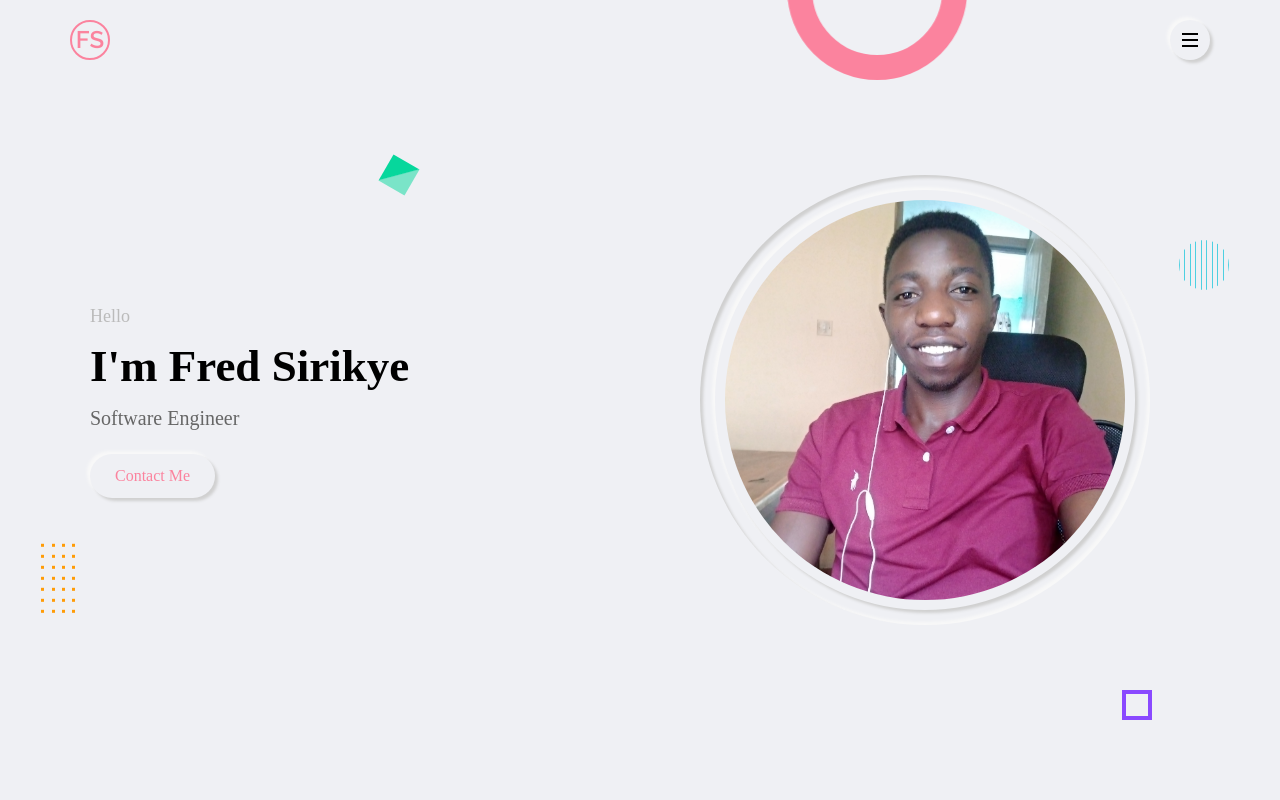
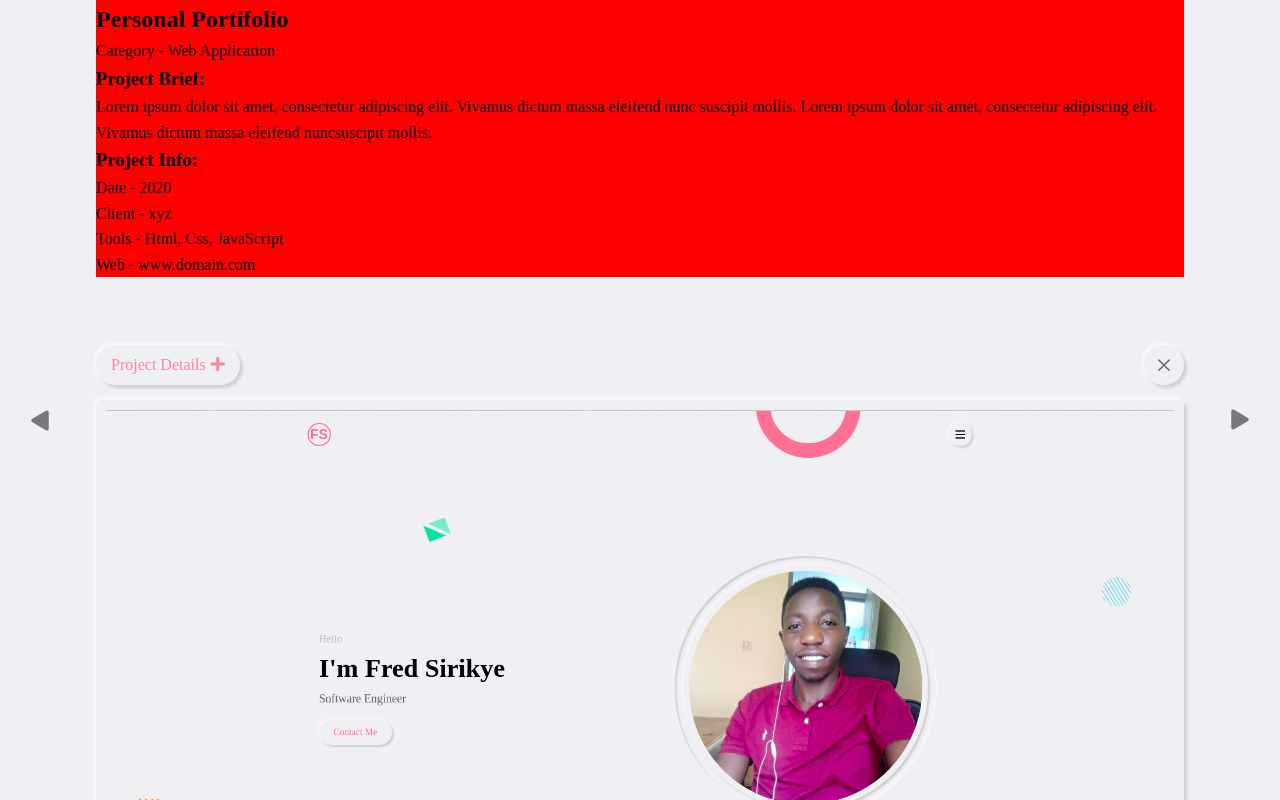
Before and after one commit to Sirikye/portfolio, a website: page dist/index.html in a window 1280 px wide. Shown: the top 800 px of the page. Drawn offline with Linux system fonts and the light colour scheme.

Commit message:
Project section added

```diff
--- a/dist/css/style.css
+++ b/dist/css/style.css
@@ -27,7 +27,9 @@ body{
   font-size: 16px;
   line-height: 1.6;
   overflow-x: hidden;
+  font-family: 'Raleway' sans-serif;
   background-color: var(--bg-black-50);
+  overflow-y: hidden;
 }
 
 a{
@@ -919,3 +921,140 @@ Header
   .portfolio-section .portfolio-item .portfolio-item-details{
     display: none;
   }
+
+  /*-------------------------------------------------------
+    Portfolio popup
+  -------------------------------------------------------*/
+  .portfolio-popup{
+    background-color: var(--bg-black-50);
+    position: fixed;
+    left: 0;
+    top: 0;
+    width: 100%;
+    height: 100%;
+    z-index: 1000;
+    overflow-y: auto;
+  }
+
+  .portfolio-popup .pp-details{
+    background-color: red;
+    max-width: 1350px;
+    width: 85%;
+    margin: auto;
+  }
+
+  .portfolio-popup .pp-details-inner{
+    padding: ;
+  }
+
+  .portfolio-popup .pp-main{
+    min-height: 100vh;
+    max-width: 1350px;
+    width: 85%;
+    margin: auto;
+    display: flex;
+    align-items: center;
+    justify-content: center;
+  }
+
+  .portfolio-popup .pp-main .pp-main-inner{
+    padding: 70px 0 50px;
+
+    position: relative;
+  }
+
+  .portfolio-popup .pp-main .pp-main-inner .pp-img{
+    max-width: 100%;
+    width: auto;
+    height: auto;
+    padding: 10px;
+    border-radius: 5px;
+
+  }
+
+  .portfolio-popup .pp-project-details-btn{
+    position: absolute;
+    left: 0;
+    top: 15px;
+    border-radius: 30px;
+    font-weight: 500;
+    font-size: 16px;
+    cursor: pointer;
+    color: var(--skin-color);
+    padding: 0 15px;
+    height: 40px;
+    line-height: 40px;
+    transition: all 0.3s ease;
+  }
+
+  .portfolio-popup .pp-project-details-btn i{
+    margin-left: 5px;
+  }
+
+  .portfolio-popup .pp-project-details-btn::after{
+    border-radius: 30px;
+  }
+
+  .portfolio-popup .pp-close{
+    position: absolute;
+    right: 0;
+    top: 15px;
+    width: 40px;
+    height: 40px;
+    text-align: center;
+    line-height: 40px;
+    border-radius: 50%;
+    font-size: 30px;
+    color: var(--text-dark-600);
+    font-weight: 500;
+    transition: all 0.3s ease;
+  }
+
+
+.portfolio-popup .pp-close::after{
+  border-radius: 50%;
+}
+
+.portfolio-popup .pp-counter{
+  position: absolute;
+  border: 5px;
+  right: 0;
+  font-size: 16px;
+  height: 40px;
+  line-height: 40px;
+  border-radius: 30px;
+  padding: 0 15px;
+  color: var(--text-dark-600);
+}
+.portfolio-popup .pp-prev,
+.portfolio-popup .pp-next{
+  position: fixed;
+  top: 50%;
+  height: 40px;
+  width: 40px;
+  text-align: center;
+  font-size: 20px;
+  cursor: pointer;
+  z-index: 1011;
+  color: var(--text-dark-900);
+  transition: all 0.3s ease;
+  opacity: 0.5;
+}
+
+.portfolio-popup .pp-prev:hover,
+.portfolio-popup .pp-next:hover{
+  opacity: 1;
+}
+
+.portfolio-popup .pp-prev i,
+.portfolio-popup .pp-next i{
+  line-height: 40px;
+}
+
+.portfolio-popup .pp-prev{
+  left: 20px;
+  transform: rotate(180deg);
+}
+.portfolio-popup .pp-next{
+  right: 20px;
+}
--- a/dist/index.html
+++ b/dist/index.html
@@ -634,14 +634,59 @@
           <!-- Start portfolio item details -->
         </div>
         <!-- End portfolio item -->
-
-
-
       </div>
       <!-- End portfolio items -->
     </div>
   </section>
   <!-- End portfolio Section -->
+
+  <!-- Start portfolio Popup Section -->
+  <div class="pp portfolio-popup">
+    <div class="pp-details">
+      <div class="pp-details-inner">
+        <div class="pp-title">
+          <h2>Personal Portifolio</h2>
+          <p>Category - <span class="pp-project-category">Web Application</span></p>
+        </div>
+        <div class="pp-project-details">
+          <div class="row">
+            <div class="description">
+              <h3>Project Brief:</h3>
+              <p>
+                Lorem ipsum dolor sit amet, consectetur adipiscing elit. Vivamus dictum massa eleifend nunc
+                suscipit mollis. Lorem ipsum dolor sit amet, consectetur adipiscing elit. Vivamus dictum massa eleifend
+                nuncsuscipit mollis.
+              </p>
+            </div>
+            <div class="info">
+              <h3>Project Info:</h3>
+              <ul>
+                <li>Date - <span>2020</span></li>
+                <li>Client - <span>xyz</span></li>
+                <li>Tools - <span>Html, Css, JavaScript</span></li>
+                <li>Web - <span>www.domain.com</span></li>
+              </ul>
+            </div>
+          </div>
+        </div>
+      </div>
+    </div>
+    <div class="pp-main">
+      <div class="pp-main-inner">
+        <div class="pp-project-details-btn outer-shadow hover-in-shadow">
+          Project Details<i class="fas fa-plus"></i>
+        </div>
+        <div class="pp-close outer-shadow hover-in-shadow">&times;</div>
+        <img src="images/port/pp.png" alt="" class="pp-img outer-shadow">
+        <div class="pp-counter">1 of 6</div>
+      </div>
+      <!-- pp Navigation -->
+      <div class="pp-prev"><i class="fas fa-play"></i></div>
+      <div class="pp-next"><i class="fas fa-play"></i></div>
+      <!-- End pp Navigation -->
+    </div>
+  </div>
+  <!-- End portfolio Popup Section -->
 
   <!-- JavaScript -->
   <script src="js/script.js"></script>
```
Also changed, not shown: dist/images/port/pp.png (added).
